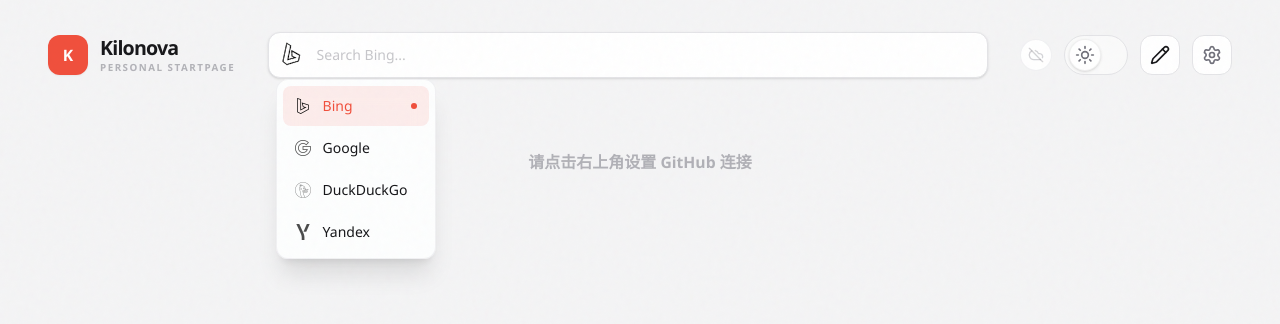
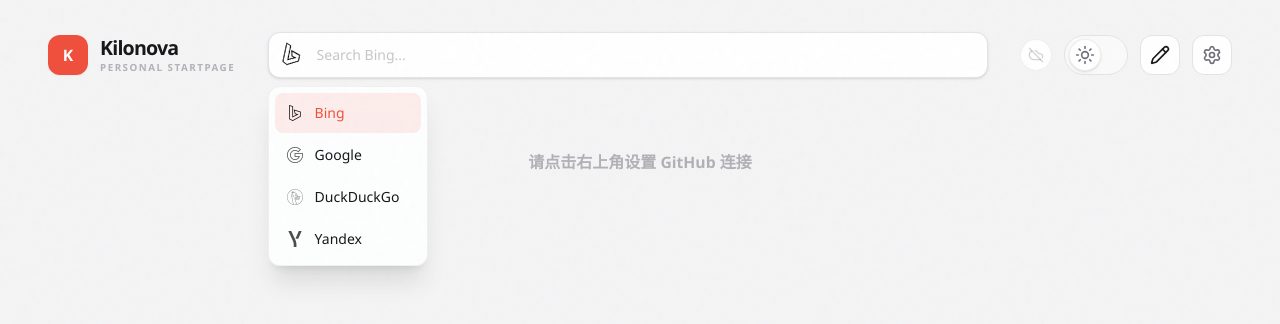
Before and after one commit to kyroli/kyroli.github.io, a Svelte app: page / in a window 1280 px wide. Both pictures are taken after a click on the button 291 px from the left and 55 px from the top of the page. Shown: the top 324 px of the page. Built offline with nearby package versions, Linux system fonts and the light colour scheme.

Commit message:
左对齐

```diff
--- a/src/components/business/Header.svelte
+++ b/src/components/business/Header.svelte
@@ -154,8 +154,11 @@
       </a>
     </div>
 
-    <div class="relative w-full col-span-2 md:col-span-1 md:w-full md:max-w-[640px] lg:max-w-[720px] justify-self-center order-last md:order-none z-20">
-      <div class="absolute left-2 top-1/2 -translate-y-1/2 z-30" use:clickOutside>
+    <div
+      class="relative w-full col-span-2 md:col-span-1 md:w-full md:max-w-[640px] lg:max-w-[720px] justify-self-center order-last md:order-none z-20"
+      use:clickOutside
+    >
+      <div class="absolute left-2 top-1/2 -translate-y-1/2 z-30">
         <button
           onclick={() => showEngineMenu = !showEngineMenu}
           class="flex items-center justify-center w-8 h-8 rounded-lg text-text-dim hover:text-primary hover:bg-surface/50 transition-all cursor-pointer active:scale-95"
@@ -167,9 +170,17 @@
             class="w-5 h-5 object-contain transition-transform duration-300 {showEngineMenu ? 'rotate-12 scale-110' : ''}"
           />
         </button>
+      </div>
+
+      <Input
+        bind:value={search}
+        onkeydown={e => e.key === 'Enter' && handleSearch()}
+        class="pl-12 pr-4 py-3 text-sm shadow-sm bg-surface text-text placeholder:text-text-dim/40 transition-shadow focus:shadow-md"
+        placeholder={activeEngine.placeholder}
+      />
 
       {#if showEngineMenu}
-          <div class="absolute top-full left-0 mt-2 w-40 p-1.5 bg-surface/90 backdrop-blur-md border border-border/50 rounded-xl shadow-xl animate-fade flex flex-col gap-0.5 origin-top-left">
+        <div class="absolute top-full left-0 mt-2 w-40 p-1.5 bg-surface/90 backdrop-blur-md border border-border/50 rounded-xl shadow-xl animate-fade flex flex-col gap-0.5 origin-top-left z-50">
           {#each Object.values(SEARCH_ENGINES) as engine}
             <button
               onclick={() => switchEngine(engine.id)}
@@ -183,21 +194,10 @@
               />
               <span>{engine.name}</span>
 
-                {#if currentEngineId === engine.id}
-                  <div class="ml-auto w-1.5 h-1.5 rounded-full bg-primary"></div>
-                {/if}
               </button>
           {/each}
         </div>
       {/if}
-      </div>
-
-      <Input
-        bind:value={search}
-        onkeydown={e => e.key === 'Enter' && handleSearch()}
-        class="pl-12 pr-4 py-3 text-sm shadow-sm bg-surface text-text placeholder:text-text-dim/40 transition-shadow focus:shadow-md"
-        placeholder={activeEngine.placeholder}
-      />
     </div>
 
     <div class="justify-self-end flex items-center justify-end">
```
Lines whose indentation alone changed are shown as unchanged.
